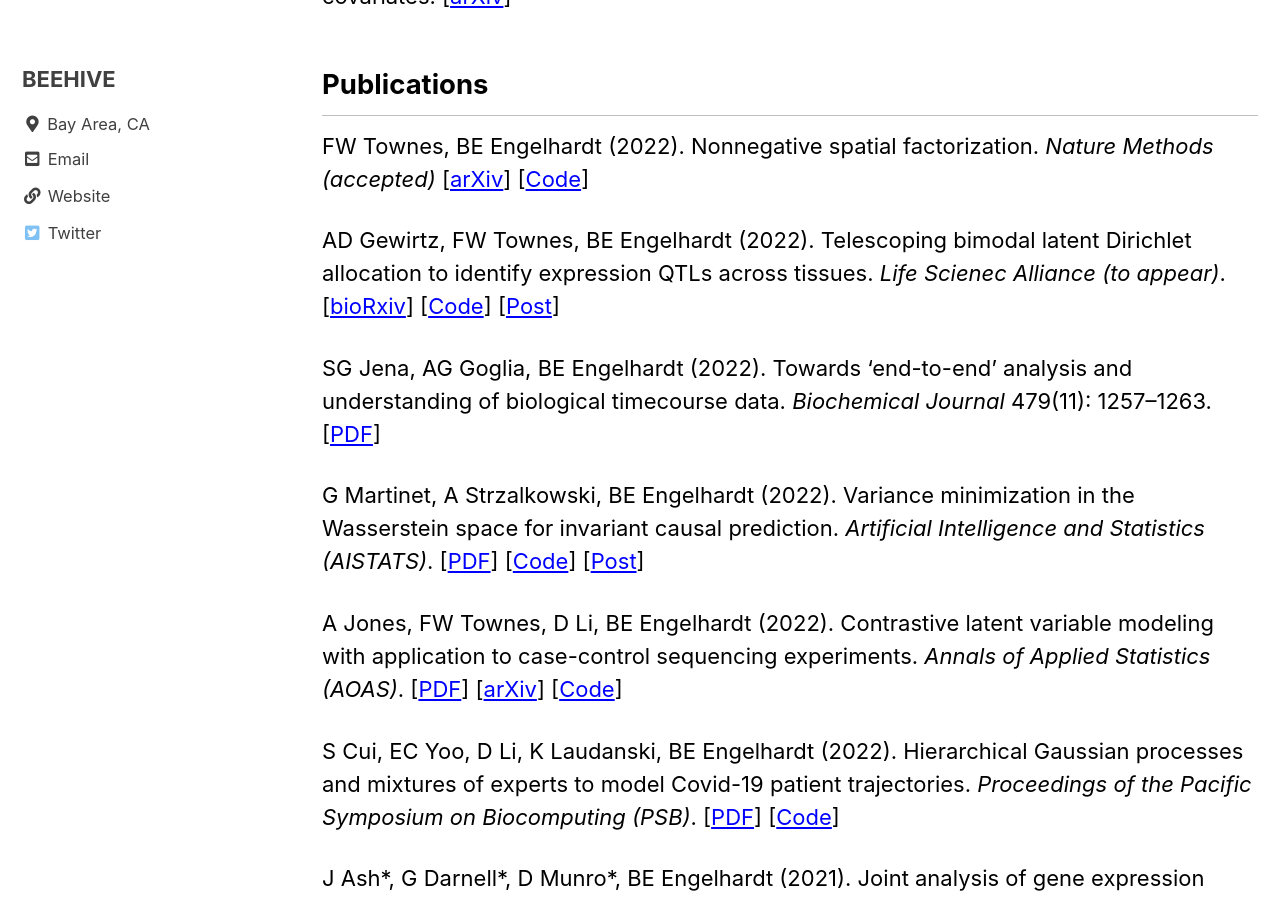
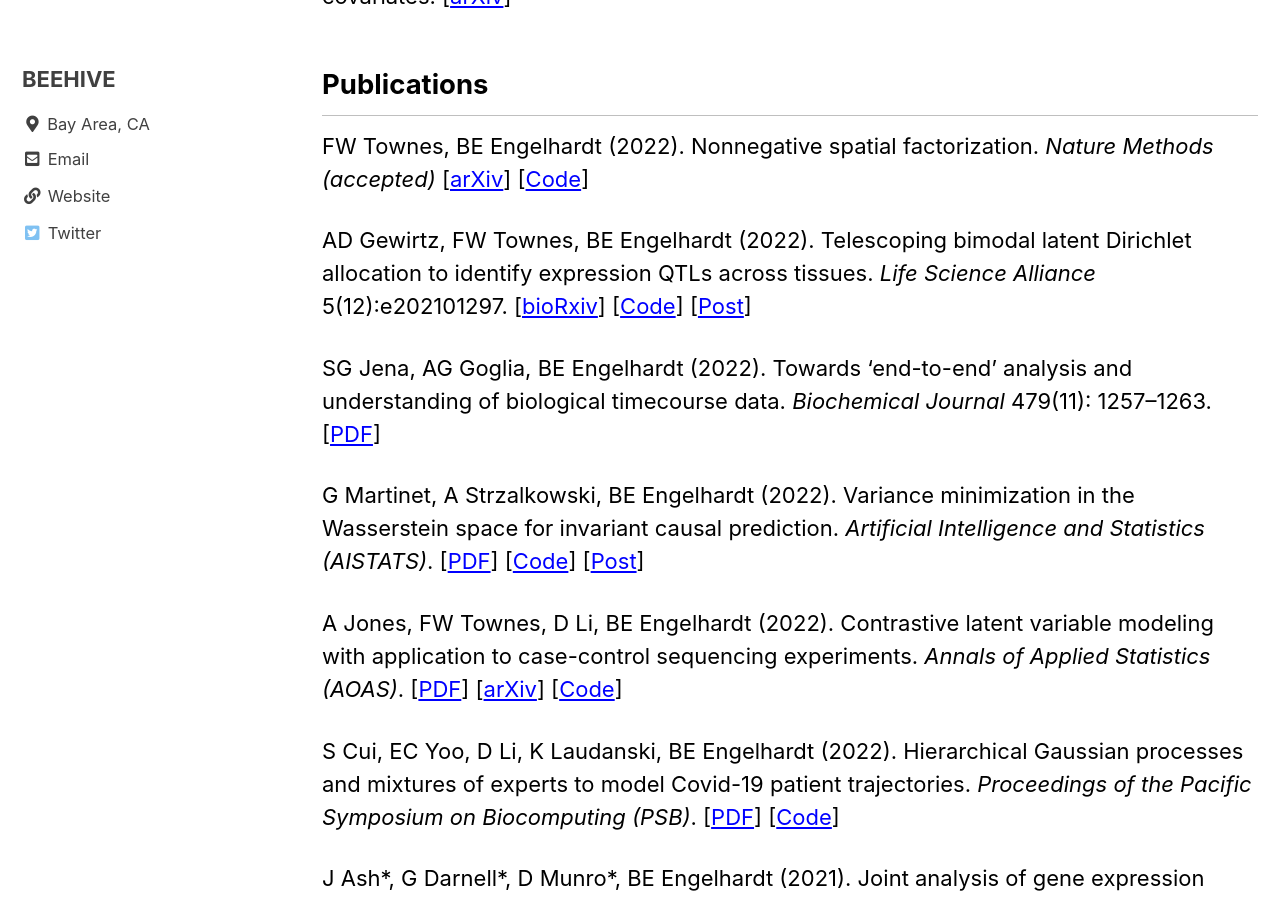
Before and after one commit to stanfordbeehive/stanfordbeehive.github.io, a Jekyll site: the page built from _pages/publications.md, in a window 1280 px wide and 900 px high, scrolled down 1566 px. Built offline with Jekyll 4.4.1, drawn with Linux system fonts in a browser that asks for light colours; cached includes are drawn as plain includes.

Commit message:
Update publications.md

```diff
--- a/_pages/publications.md
+++ b/_pages/publications.md
@@ -36,7 +36,7 @@ C Gao, CD Brown, BE Engelhardt. A latent factor model with a mixture of sparse a
 
 FW Townes, BE Engelhardt (2022). Nonnegative spatial factorization. *Nature Methods (accepted)* [[arXiv](https://arxiv.org/abs/2110.06122)] [[Code](https://github.com/willtownes/nsf-paper)]
 
-AD Gewirtz, FW Townes, BE Engelhardt (2022). Telescoping bimodal latent Dirichlet allocation to identify expression QTLs across tissues. *Life Scienec Alliance (to appear)*. [[bioRxiv](https://www.biorxiv.org/content/10.1101/2021.10.27.466156)] [[Code](https://github.com/gewirtz/TBLDA)] [[Post](https://stanfordbeehive.github.io/TBLDA/)]
+AD Gewirtz, FW Townes, BE Engelhardt (2022). Telescoping bimodal latent Dirichlet allocation to identify expression QTLs across tissues. *Life Science Alliance* 5(12):e202101297. [[bioRxiv](https://www.life-science-alliance.org/content/5/12/e202101297)] [[Code](https://github.com/gewirtz/TBLDA)] [[Post](https://stanfordbeehive.github.io/TBLDA/)]
 
 SG Jena, AG Goglia, BE Engelhardt (2022). Towards ‘end-to-end’ analysis and understanding of biological timecourse data. *Biochemical Journal* 479(11): 1257–1263. [[PDF](https://doi.org/10.1042/BCJ20220053)]
 
```
